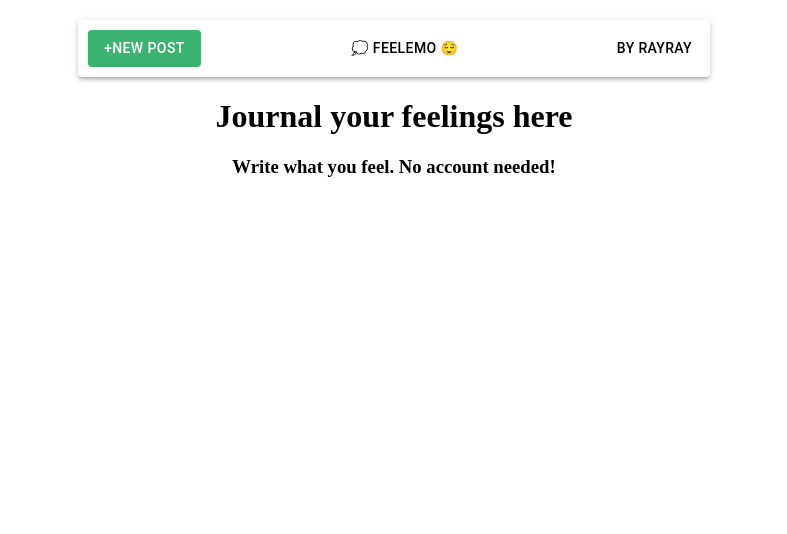
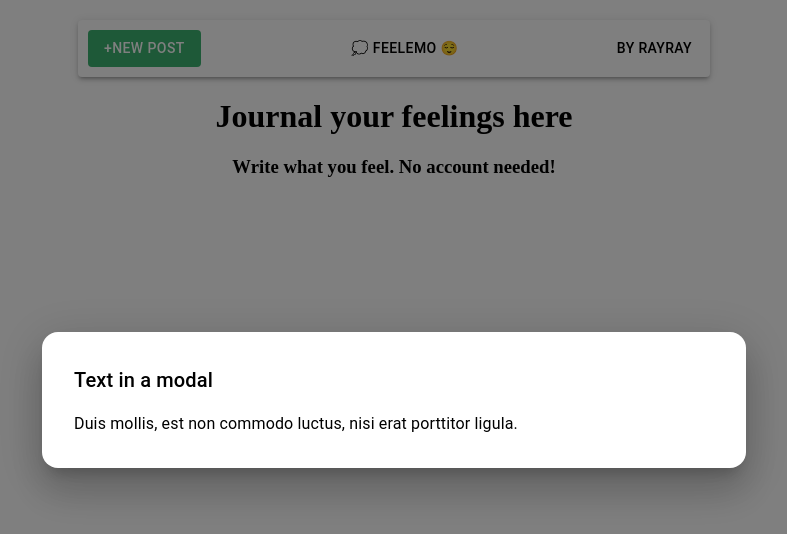
Before and after one commit to rayray39/feelemo, a React (Vite) app: page / in a window 1280 px wide. Both pictures are taken after a click on the button "+NEW POST". Shown: the top 534 px of the page, without its empty margins (246-1033 px from the left). Built offline with nearby package versions, Linux system fonts and the light colour scheme.

Commit message:
App.tsx: Add modal when new post button clicked

```diff
--- a/src/App.tsx
+++ b/src/App.tsx
@@ -1,12 +1,29 @@
 import Box from "@mui/material/Box"
 import Button from "@mui/material/Button"
+import Modal from "@mui/material/Modal"
 import Paper from "@mui/material/Paper"
 import Stack from "@mui/material/Stack"
+import Typography from "@mui/material/Typography"
+import { useState } from "react"
 
 function App() {
+    const [openNewPostModal, setOpenNewPostModal] = useState<boolean>(false);
+
+    const modalBoxStyle = {
+        position: 'absolute',
+        top: '50%',
+        left: '50%',
+        transform: 'translate(-50%, -50%)',
+        width: '50%',
+        bgcolor: 'background.paper',
+        boxShadow: 24,
+        p: 4,
+        borderRadius:4
+      };
 
     const addNeWPost = () => {
         console.log('adding new post...');
+        setOpenNewPostModal(true);
     }
 
     const goToMainPage = () => {
@@ -35,6 +52,24 @@
                     <Button variant="contained" disableElevation sx={{
                         bgcolor:'mediumseagreen'
                     }} onClick={addNeWPost}>+New Post</Button>
+                    <Modal
+                        disableEnforceFocus
+                        disableAutoFocus
+                        open={openNewPostModal}
+                        onClose={() => setOpenNewPostModal(false)}
+                        aria-labelledby="modal-modal-title"
+                        aria-describedby="modal-modal-description"
+                    >
+                        <Box sx={modalBoxStyle}>
+                        <Typography id="modal-modal-title" variant="h6" component="h2">
+                            Text in a modal
+                        </Typography>
+                        <Typography id="modal-modal-description" sx={{ mt: 2 }}>
+                            Duis mollis, est non commodo luctus, nisi erat porttitor ligula.
+                        </Typography>
+                        </Box>
+                    </Modal>
+
                     <Button sx={{
                         color:'black',
                         '&:hover':{
```
